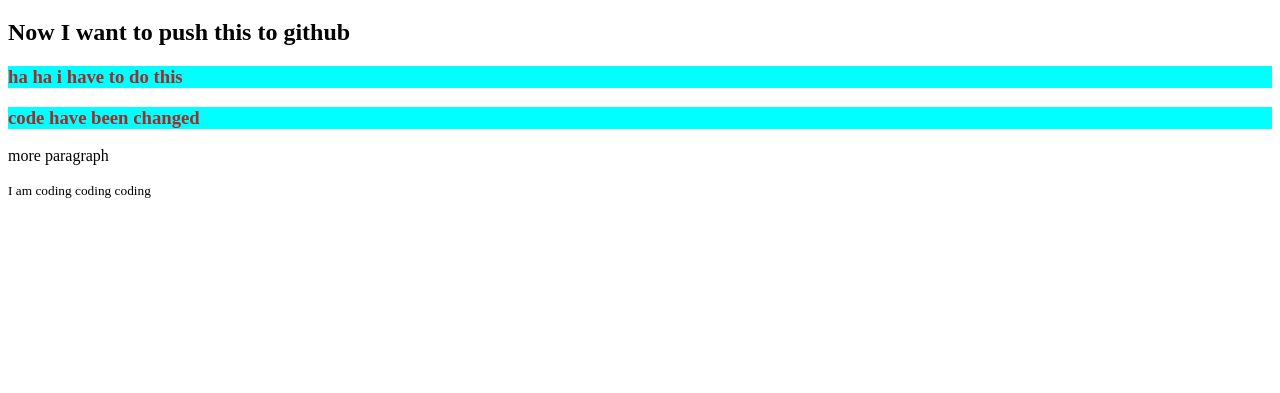
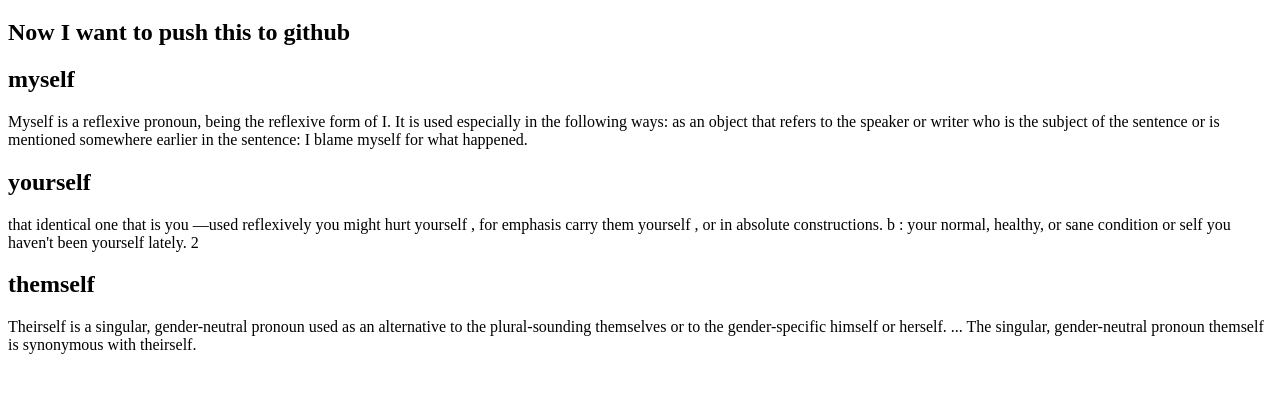
Before and after one commit to shahidmonowarr/my-second-repo, a plain HTML site: page index.html in a window 1280 px wide. Shown: the part 61-454 px from the top of the page. Drawn offline with Linux system fonts and the light colour scheme.

Commit message:
three div added

```diff
--- a/index.html
+++ b/index.html
@@ -10,10 +10,20 @@
 <body>
     <h1>my second git </h1>
     <h2>Now I want to push this to github</h2>
-    <h3>ha ha i have to do this</h3>
-    <h3>code have been changed</h3>
-    <p>more paragraph</p>
-    <small>I am coding coding coding</small>
+    <div>
+        <div>
+            <h2>myself</h2>
+            <p>Myself is a reflexive pronoun, being the reflexive form of I. It is used especially in the following ways: as an object that refers to the speaker or writer who is the subject of the sentence or is mentioned somewhere earlier in the sentence: I blame myself for what happened.</p>
+        </div>
+        <div>
+            <h2>yourself</h2>
+            <p>that identical one that is you —used reflexively you might hurt yourself , for emphasis carry them yourself , or in absolute constructions. b : your normal, healthy, or sane condition or self you haven't been yourself lately. 2</p>
+        </div>
+        <div>
+            <h2>themself</h2>
+            <p>Theirself is a singular, gender-neutral pronoun used as an alternative to the plural-sounding themselves or to the gender-specific himself or herself. ... The singular, gender-neutral pronoun themself is synonymous with theirself.</p>
+        </div>
+    </div>
 
 </body>
 </html>
--- a/style.css
+++ b/style.css
@@ -2,3 +2,4 @@ h3{
     color: brown;
     background-color: cyan;
 }
+df
```
